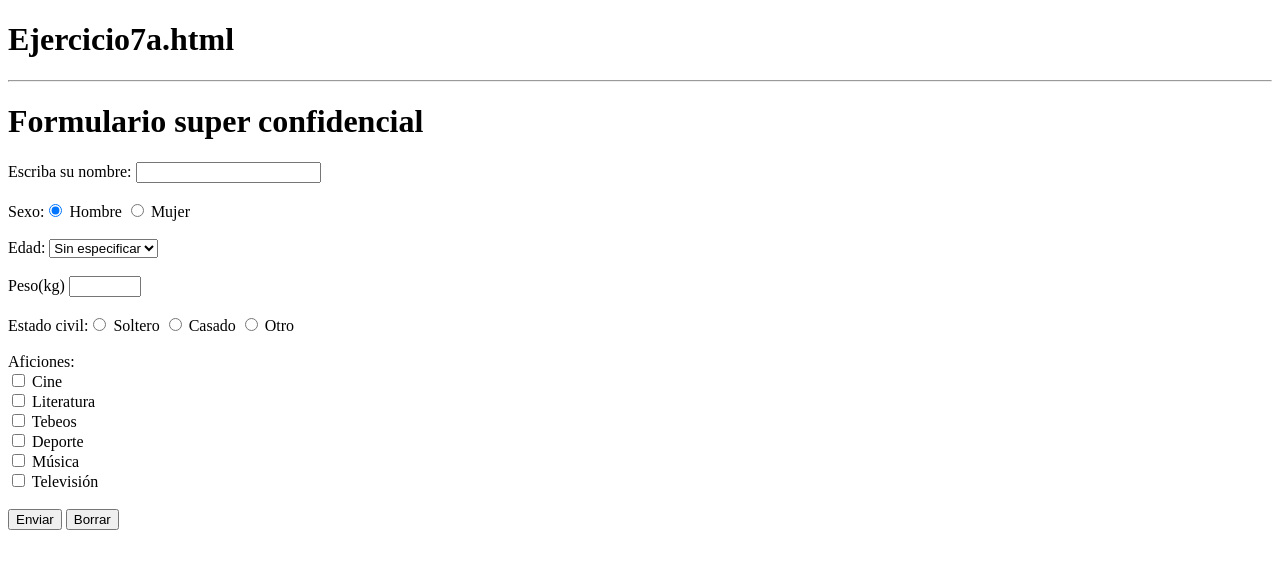
After one commit to Carlos7678/DWS, a PHP site: page /ejercicio7a.html in a window 1280 px wide. The commit adds this page. Shown: the top 569 px of the page. Run offline with PHP 8.4, Linux system fonts and the light colour scheme.

Commit message:
ejercicio 3,4,7

```diff
--- a/Actividades evaluables UD2/UD03. Ejercicios Formularios/ejercicio2.php
+++ b/Actividades evaluables UD2/UD03. Ejercicios Formularios/ejercicio2.php
@@ -17,7 +17,7 @@
         <input type="text" id="num2" name="num2" required><br>
 
         <label>Operación:
-            <input type="radio" id="sumar" name="operacion" value="sumar" checked> +
+            <input type="radio" id="sumar" name="operacion" val checked> +
             <input type="radio" id="restar" name="operacion" value="restar"> -
             <input type="radio" id="multiplicar" name="operacion" value="multiplicar"> *
             <input type="radio" id="dividir" name="operacion" value="dividir"> /
--- /dev/null
+++ b/Actividades evaluables UD2/UD03. Ejercicios Formularios/ejercicio7a.html
@@ -0,0 +1,74 @@
+<!DOCTYPE html>
+<html lang="es">
+  <head>
+    <meta charset="UTF-8" />
+    <meta name="viewport" content="width=device-width, initial-scale=1.0" />
+    <title>Ejercicio7</title>
+  </head>
+  <body>
+    <h1>Ejercicio7a.html</h1>
+    <hr>
+    <h1>Formulario super confidencial</h1>
+    <form id="formulario" action="ejercicio7b.php" method="POST">
+      <label for="fname">Escriba su nombre:</label>
+      <input type="text" id="fname" name="fname" /><br /><br />
+
+      Sexo:<input
+        type="radio"
+        id="sumar"
+        name="operacion"
+        value="hombre"
+        checked
+      />
+      Hombre
+      <input type="radio" id="restar" name="operacion" value="mujer" />
+      Mujer<br /><br />
+
+      <label for="edad">Edad:</label>
+      <select name="edad" id="edad">
+        <option value="sin especificar">Sin especificar</option>
+        <option value="0-18">0-18</option>
+        <option value="19-40">19-40</option>
+        <option value="40-80">40-80</option>
+        <option value="+80">+80</option></select
+      ><br /><br />
+
+      <label for="peso">Peso(kg)</label>
+      <input
+        type="number"
+        id="peso"
+        name="peso"
+        min="0"
+        max="3000"
+      /><br /><br />
+
+      Estado civil:<input
+        type="radio"
+        id="soltero"
+        name="EstadoCivil"
+        value="Soltero/a"
+      />
+      Soltero
+      <input type="radio" id="casado" name="EstadoCivil" value="Casado/a" />
+      Casado
+      <input type="radio" id="otro" name="EstadoCivil" value="Otro" /> Otro
+      <br /><br />
+
+      Aficiones:<br/>
+      <input type="checkbox" id="aficion1" name="aficion1" value="Cine" />
+      <label for="aficion1"> Cine</label><br />
+      <input type="checkbox" id="aficion2" name="aficion2" value="Literatura" />
+      <label for="aficion2"> Literatura</label><br />
+      <input type="checkbox" id="aficion3" name="aficion3" value="Tebeos" />
+      <label for="aficion3"> Tebeos</label><br />
+      <input type="checkbox" id="aficion4" name="aficion4" value="Cine" />
+      <label for="aficion4"> Deporte</label><br />
+      <input type="checkbox" id="aficion5" name="aficion5" value="Literatura" />
+      <label for="aficion5"> Música</label><br />
+      <input type="checkbox" id="aficion6" name="aficion6" value="Tebeos" />
+      <label for="aficion6"> Televisión</label><br /><br />
+      <input type="submit" value="Enviar">
+      <input type="reset" value="Borrar">
+    </form>
+  </body>
+</html>
```
Also changed, not shown: Actividades evaluables UD2/UD03. Ejercicios Formularios/ejercicio4.css (added, +35 -0 lines), Actividades evaluables UD2/UD03. Ejercicios Formularios/ejercicio4.php (added, +68 -0 lines), Actividades evaluables UD2/UD03. Ejercicios Formularios/ejercicio4error.php (added, +16 -0 lines), Actividades evaluables UD2/UD03. Ejercicios Formularios/ejercicio7b.php (added, +29 -0 lines).
